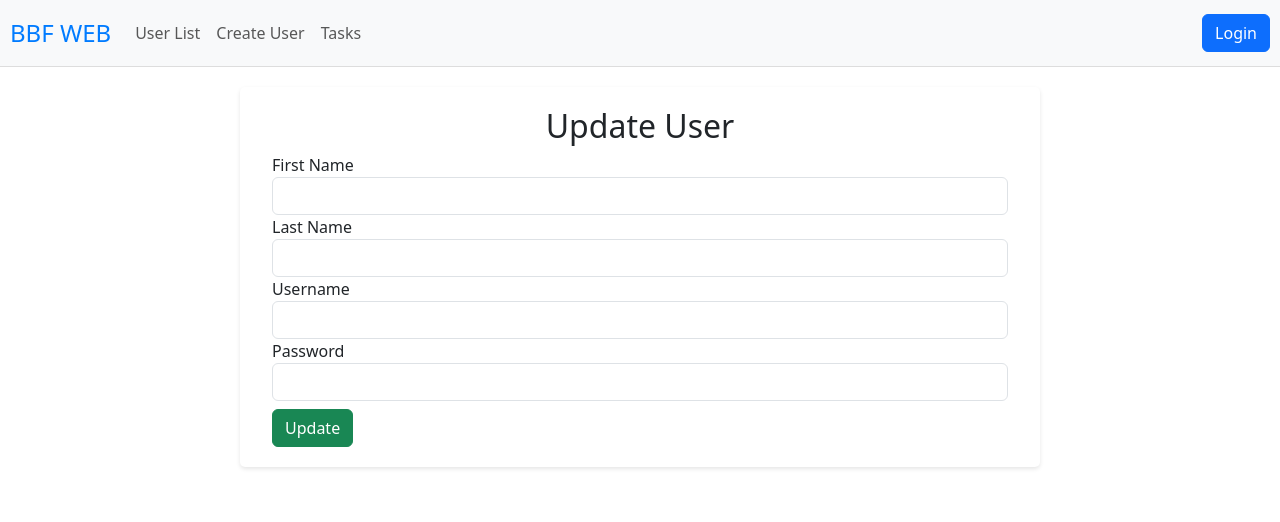
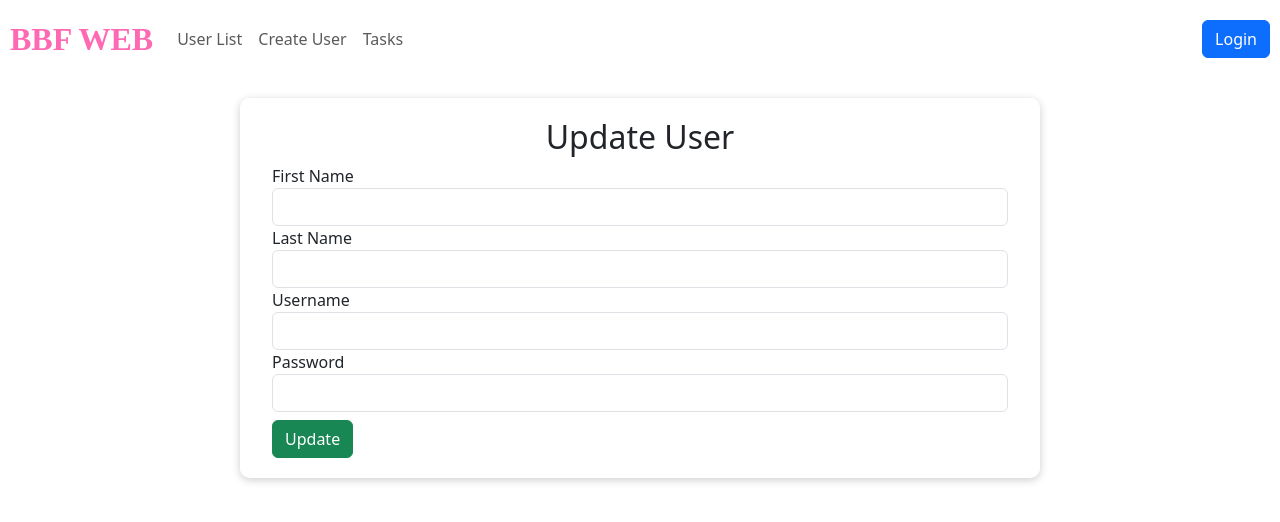
Before and after one commit to ED0LEO/bbfweb, an Angular app in the folder angular-app/: page /update-user/1 in a window 1280 px wide. Shown: the top 522 px of the page. Built offline with nearby package versions, Linux system fonts and the light colour scheme; no server answers.

Commit message:
App style has been corrected

```diff
--- a/angular-app/src/app/app.component.css
+++ b/angular-app/src/app/app.component.css
@@ -1,21 +1,31 @@
+ body {
+    background-color: #f5f5f5;
+    font-family: 'Arial', sans-serif;
+  }
+
   .navbar {
-  background-color: #f8f9fa;
+    background-color: transparent;
     padding: 10px;
-  border-bottom: 1px solid #ddd;
+    border-bottom: none;
+    transition: background-color 0.3s ease-in-out;
   }
 
   .navbar-brand {
-  font-size: 24px;
-  color: #007bff;
+    font-size: 32px;
+    color: #ff69b4;
+    font-family: 'Pacifico', cursive;
+    font-weight: bold;
+    transition: color 0.3s ease-in-out;
   }
 
   .container {
     max-width: 800px;
     margin: 20px auto;
     padding: 20px;
-  background-color: #fff;
-  border-radius: 5px;
-  box-shadow: 0 2px 4px rgba(0, 0, 0, 0.1);
+    background-color: rgba(255, 255, 255, 0.9);
+    border-radius: 10px;
+    box-shadow: 0 2px 8px rgba(0, 0, 0, 0.2);
+    transition: background-color 0.3s ease-in-out;
   }
 
   .user-account {
@@ -27,25 +37,44 @@
   }
 
   .dropdown-menu {
-  background-color: #f8f9fa;
-  border-color: #ddd;
+    background-color: #ffedf3;
+    border-color: #ffa7c4;
     padding: 0.5rem 0;
     box-shadow: 0 2px 4px rgba(0, 0, 0, 0.1);
+    transition: opacity 0.3s ease-in-out;
   }
 
   .dropdown-divider {
     margin: 0.5rem 0;
-  border-bottom: 1px solid #ddd;
+    border-bottom: 1px solid #ffa7c4;
   }
 
   .dropdown-item {
-  color: #333;
+    color: #ff69b4;
     font-size: 16px;
     padding: 0.5rem 1rem;
+    transition: background-color 0.3s ease-in-out;
   }
 
   .dropdown-item:hover,
   .dropdown-item:focus {
-  color: #007bff;
-  background-color: #f0f0f0;
+    color: #ff3680;
+    background-color: #ffedf3;
   }
+
+  .container.router-container {
+    position: relative;
+    z-index: 1;
+  }
+
+  .container.router-container:before {
+    content: '';
+    position: absolute;
+    top: 0;
+    left: 0;
+    width: 100%;
+    height: 100%;
+    background: linear-gradient(45deg, #ff5eaa, #ff96c0);
+    opacity: 0.2;
+    z-index: -1;
+  }
--- a/angular-app/src/app/app.component.html
+++ b/angular-app/src/app/app.component.html
@@ -1,4 +1,4 @@
-<nav class="navbar navbar-expand-lg navbar-light">
+<nav class="navbar navbar-expand-lg navbar-light bg-transparent">
   <a class="navbar-brand" routerLink="">BBF WEB</a>
   <button class="navbar-toggler" type="button" aria-controls="navbarNavAltMarkup" aria-expanded="false" aria-label="Toggle navigation" id="navbarToggler">
     <span class="navbar-toggler-icon"></span>
```
Lines whose indentation alone changed are shown as unchanged.
